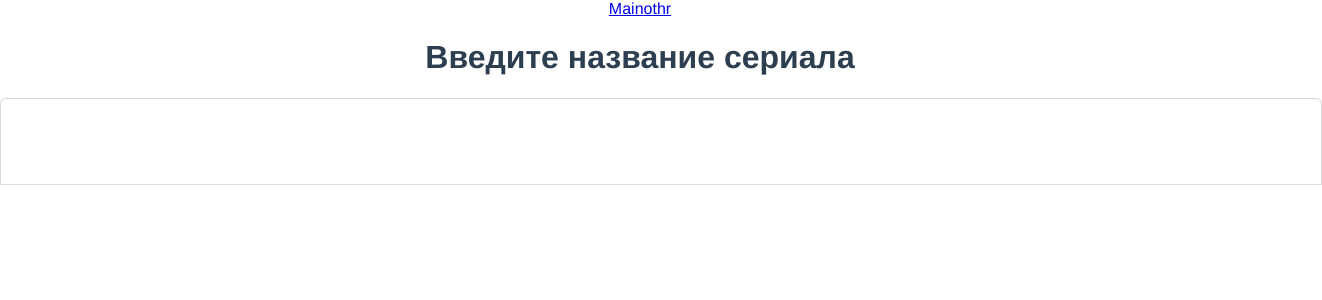
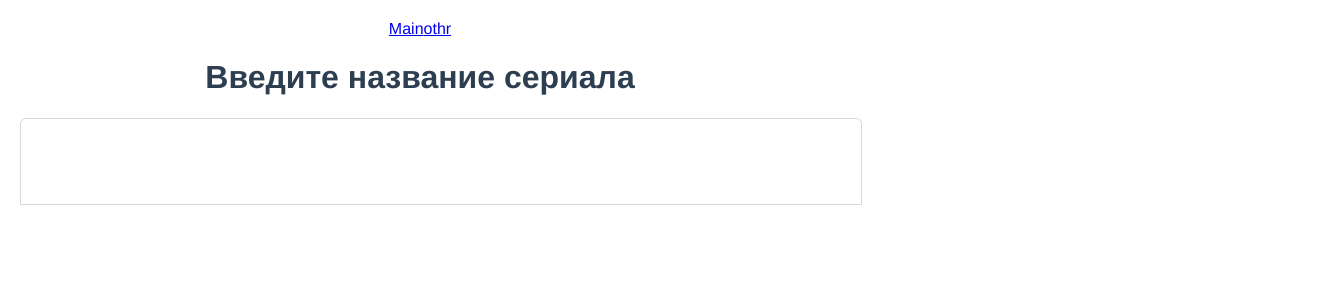
Before and after one commit to i-madness/Films-vued, a Vue app in the folder shows-vued/: page / in a window 1280 px wide. Shown: the top 300 px of the page, 1322 px wide, since content can reach past the window. Built offline with nearby package versions, Linux system fonts and the light colour scheme; what vue-resource would draw is missing.

Commit message:
:ghost: Добавлена специфика рендеринга последнего элемента списка сериалов

```diff
--- a/shows-vued/src/App.vue
+++ b/shows-vued/src/App.vue
@@ -23,6 +23,8 @@ export default {
   -moz-osx-font-smoothing: grayscale;
   text-align: center;
   color: #2c3e50;
+  padding: 20px;
+  width: 100vh;
 }
 
 body, html {
--- a/shows-vued/src/components/Main.vue
+++ b/shows-vued/src/components/Main.vue
@@ -5,7 +5,8 @@
         <input id="inp" v-model="searchString" @keyup="onSearchChg"/>
       </div>
       <div class="results">
-        <div class="result" v-for="res in searchResults">
+        <div class="result" v-for="(res,index) in searchResults"
+            :class="(index === searchResults.length - 1) ? 'res-last' : ''">
           <img :src="res.pic" style="float: left">
           {{ res.title_rus }}
         </div>
@@ -34,6 +35,7 @@ export default {
   methods: {
     onSearchChg(event) {
       let {value} = event.target
+      !!debouncedFindShow &&
         debouncedFindShow(this.$http, value)
           .then(filteredData => this.searchResults = filteredData)
     },
@@ -43,12 +45,15 @@ export default {
 </script>
 
 <style scoped>
+
   .input-wrapper {
     width: 100%;
     text-align: center;
   }
+
   .results {
   }
+
   .result {
     color: #3a3946;
     width: 100%;
@@ -59,12 +64,14 @@ export default {
     font-size: 15pt;
     vertical-align: middle;
   }
+
   .result:hover {
     color: #fff;
     text-shadow: 2px 2px 2px #3a3946;
     background-color: #94d09e;
 
   }
+
   #inp {
     border: 1px solid rgba(0, 0, 0, 0.15);
     border-radius: 6px 6px 0 0;
@@ -72,6 +79,7 @@ export default {
     font-size: 30pt;
     width: 100%
   }
+
   .res-last {
     border-radius: 0 0 6px 6px;
   }
```
Also changed, not shown: 1 other file (tests, documents, lock files or other folders). Lines whose indentation alone changed are shown as unchanged.
